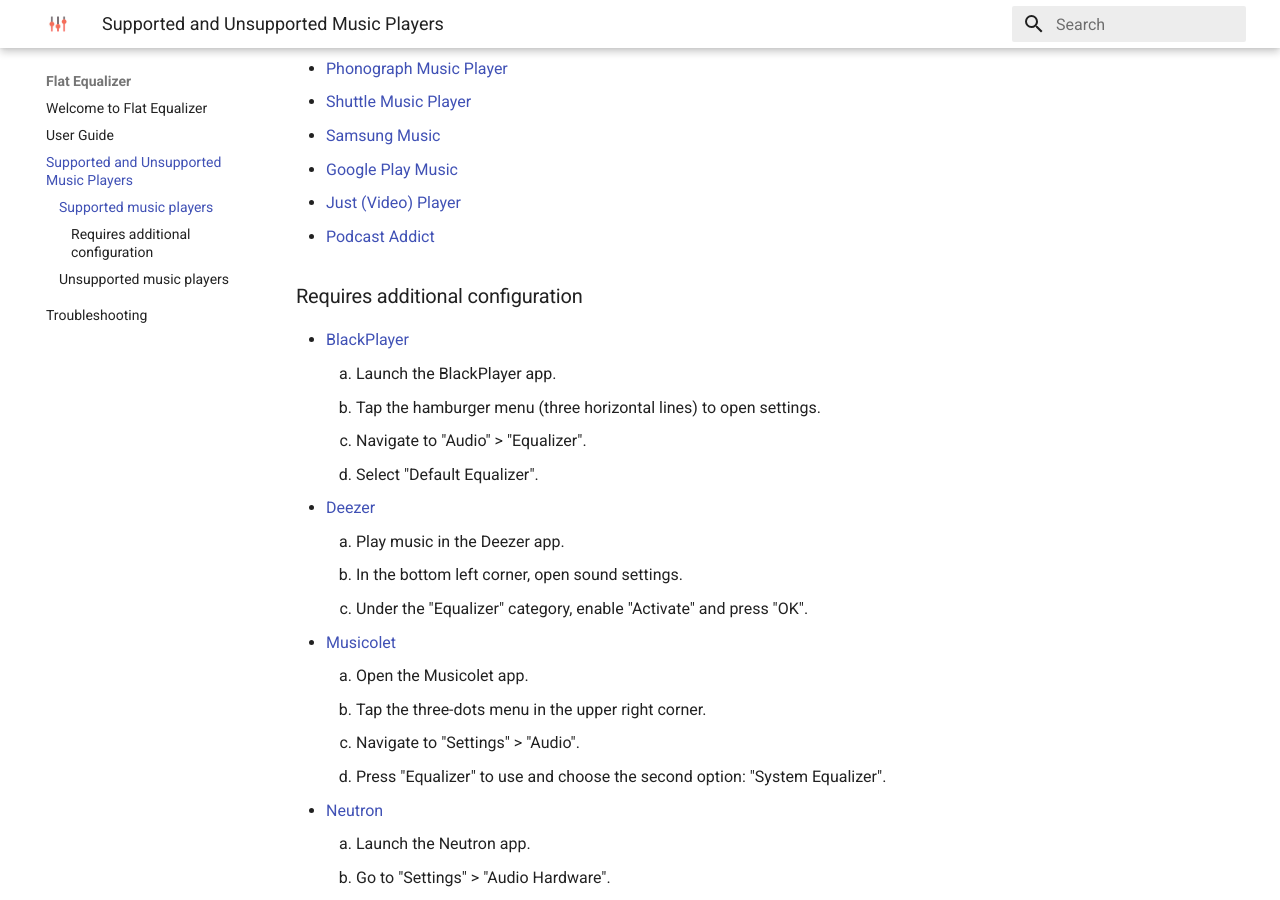
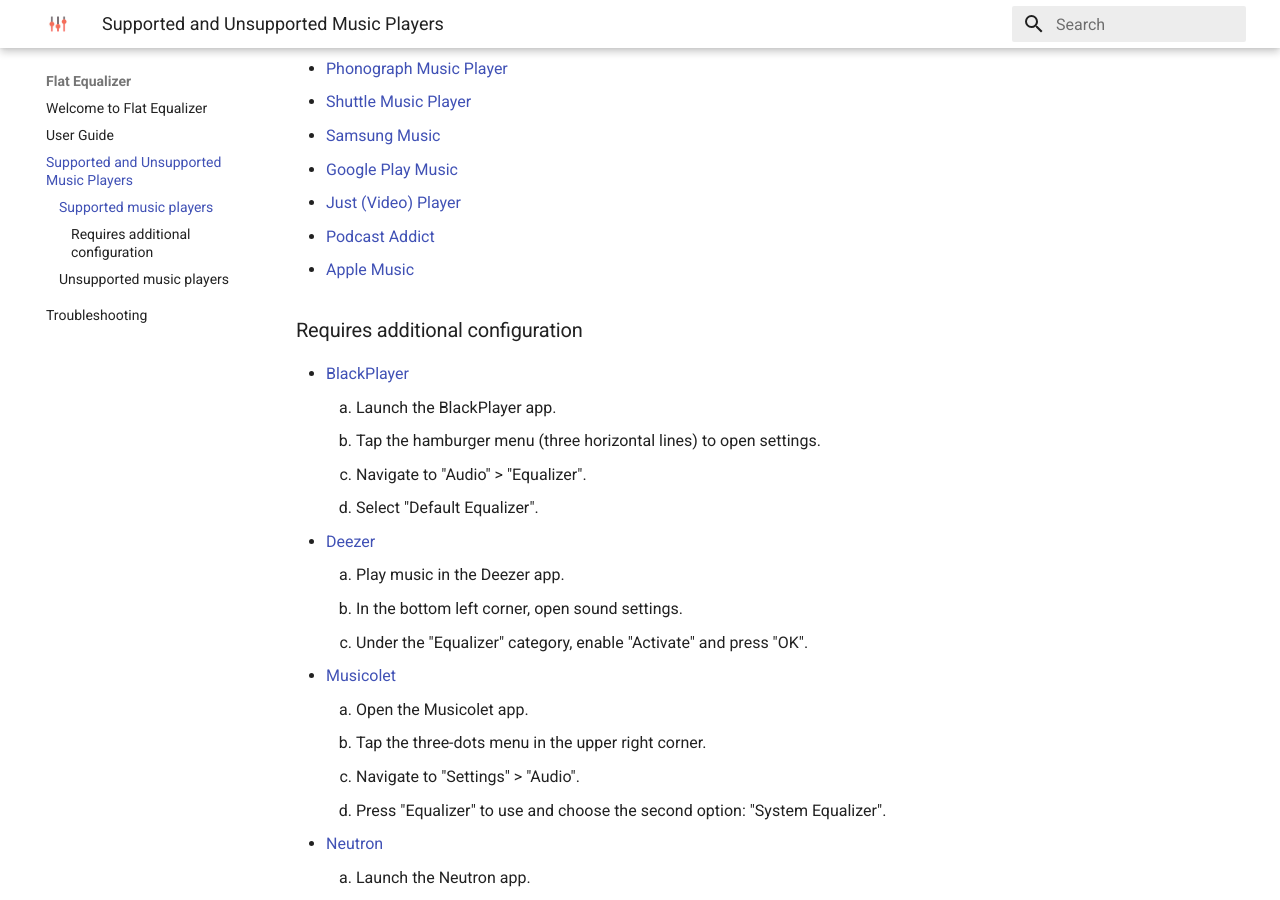
Before and after one commit to japp-io/flat-equalizer, an MkDocs documentation site: the page built from docs/supported-and-unsupported-music-players.md, in a window 1280 px wide and 900 px high, scrolled down 426 px. Built offline with MkDocs 1.6.1 and Material for MkDocs 9.7.7, drawn with Linux system fonts in a browser that asks for light colours.

Commit message:
Update doc

```diff
--- a/docs/supported-and-unsupported-music-players.md
+++ b/docs/supported-and-unsupported-music-players.md
@@ -15,6 +15,7 @@ Most music players let other apps to apply effects to their songs, some require
 * [Google Play Music](https://play.google.com/store/apps/details?id=com.google.android.music)
 * [Just (Video) Player](https://play.google.com/store/apps/details?id=com.brouken.player)
 * [Podcast Addict](https://play.google.com/store/apps/details?id=com.bambuna.podcastaddict)
+* [Apple Music](https://play.google.com/store/apps/details?id=com.apple.android.music)
 
 
 ### Requires additional configuration
```
